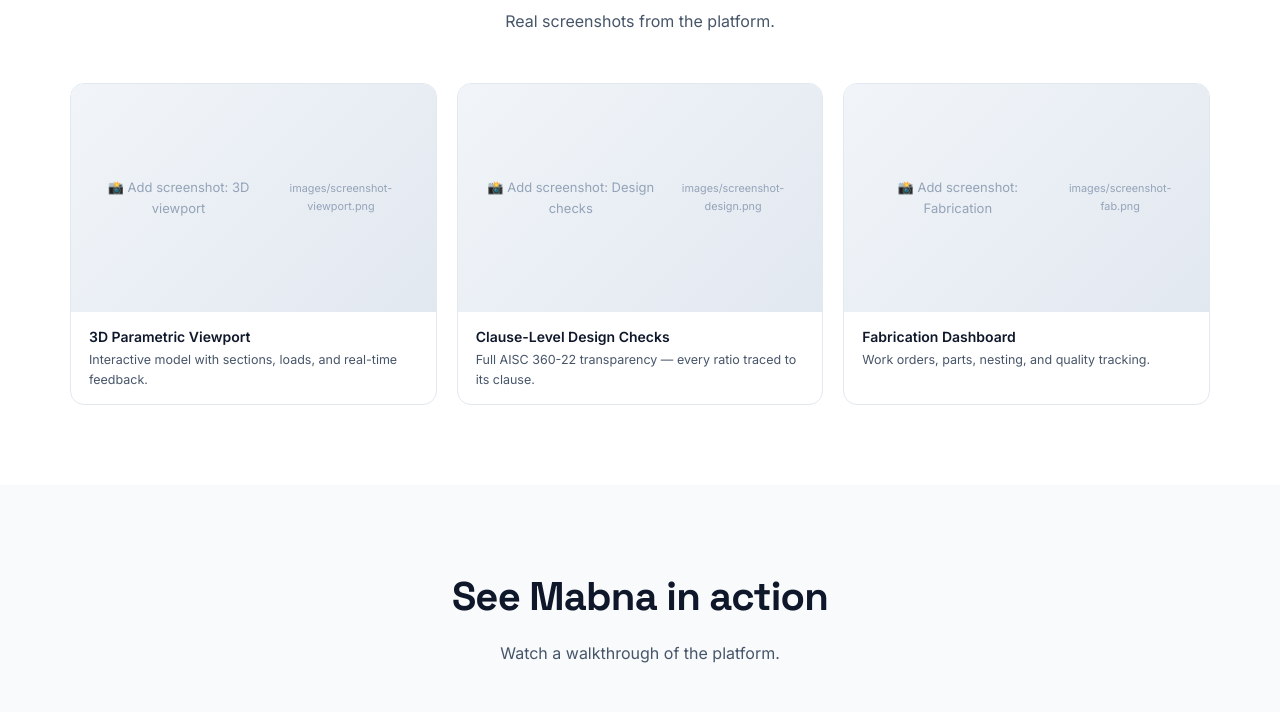
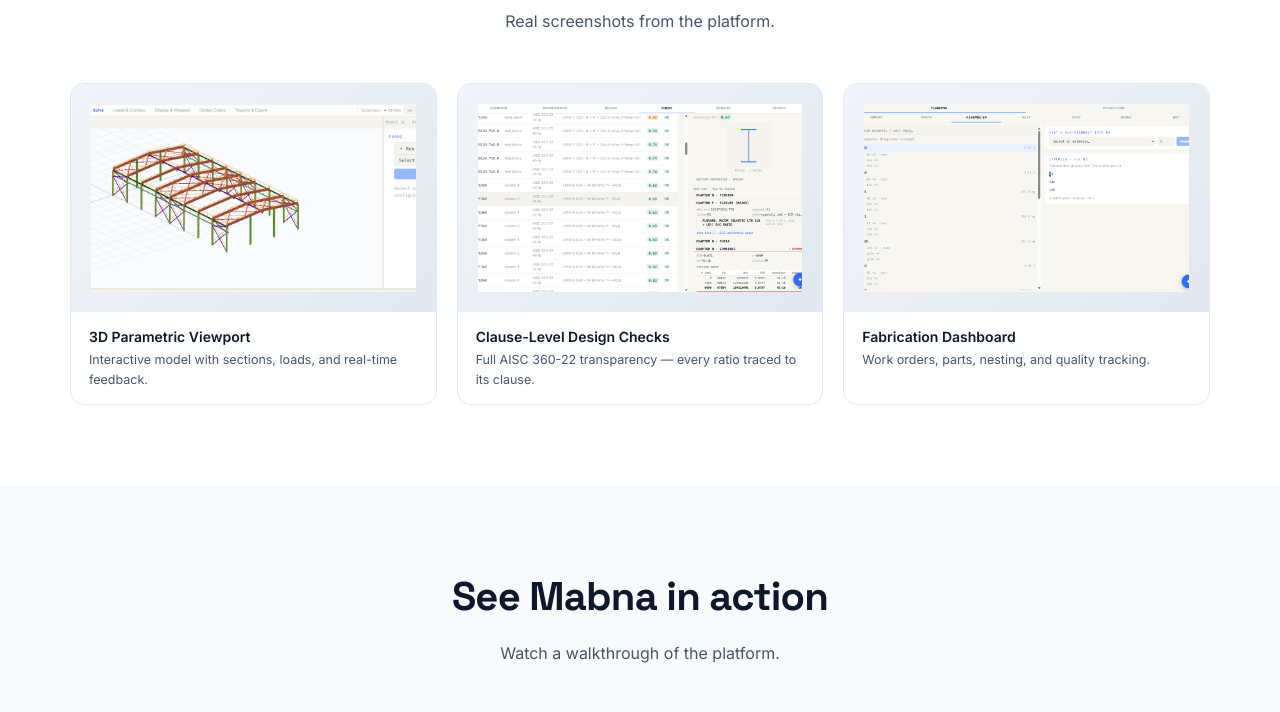
Before and after one commit to tareksmesto/mabnas.com, a plain HTML site: page index.html in a window 1280 px wide. Shown: the part 1865-2577 px from the top of the page. Drawn offline with Linux system fonts and the light colour scheme; grey boxes are pictures that could not be loaded; a script that the page names is missing.

Commit message:
update landing page, add screenshots

```diff
--- a/index.html
+++ b/index.html
@@ -310,7 +310,7 @@
   <!-- ═══ HERO ═══ -->
   <section class="hero">
     <div class="hero-inner">
-      <div class="hero-badge">AISC 360-22 &middot; ASCE 7-22 &middot; Saudi PDPL Compliant</div>
+      <div class="hero-badge">AISC 360-22 &middot; ASCE 7-22 </div>
       <h1>Steel structure design,<br>closed loop.</h1>
       <p>
         From 3D parametric model to fabrication shop drawing — design, analyze,
@@ -396,7 +396,7 @@
 
         <div class="screenshot-card">
           <div class="screenshot-placeholder">
-            📸 Add screenshot: 3D viewport<br><small>images/screenshot-viewport.png</small>
+            <img src="images/screenshot-viewport.png" alt="Parametric modelling">
           </div>
           <div class="screenshot-card-body">
             <h4>3D Parametric Viewport</h4>
@@ -405,7 +405,7 @@
         </div>
         <div class="screenshot-card">
           <div class="screenshot-placeholder">
-            📸 Add screenshot: Design checks<br><small>images/screenshot-design.png</small>
+            <img src="images/screenshot-design.png" alt="Design check">
           </div>
           <div class="screenshot-card-body">
             <h4>Clause-Level Design Checks</h4>
@@ -414,7 +414,7 @@
         </div>
         <div class="screenshot-card">
           <div class="screenshot-placeholder">
-            📸 Add screenshot: Fabrication<br><small>images/screenshot-fab.png</small>
+            <img src="images/screenshot-fab.png" alt="Fabrication ERP">
           </div>
           <div class="screenshot-card-body">
             <h4>Fabrication Dashboard</h4>
@@ -486,7 +486,7 @@
         <div class="standard-badge">AISC 360-22<small>Steel Construction</small></div>
         <div class="standard-badge">ASCE 7-22<small>Loads &amp; Wind</small></div>
         <div class="standard-badge">AISC 341-22<small>Seismic (coming)</small></div>
-        <div class="standard-badge">Saudi PDPL<small>Data Compliance</small></div>
+
       </div>
     </div>
   </section>
```
Also changed, not shown: images/screenshot-design.png (added), images/screenshot-fab.png (added), images/screenshot-viewport.png (added).
